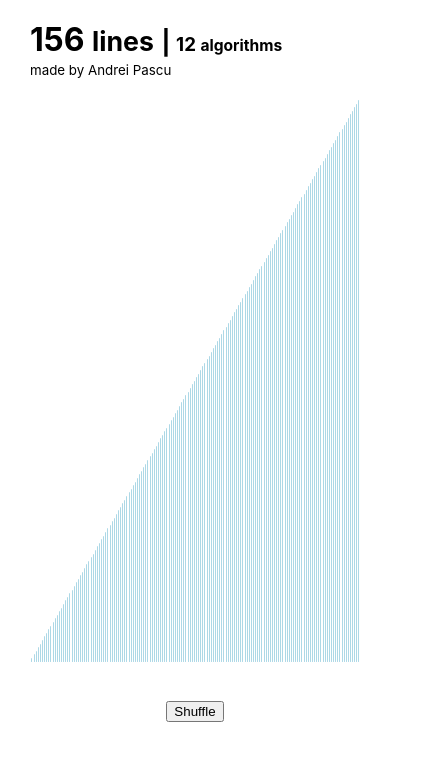
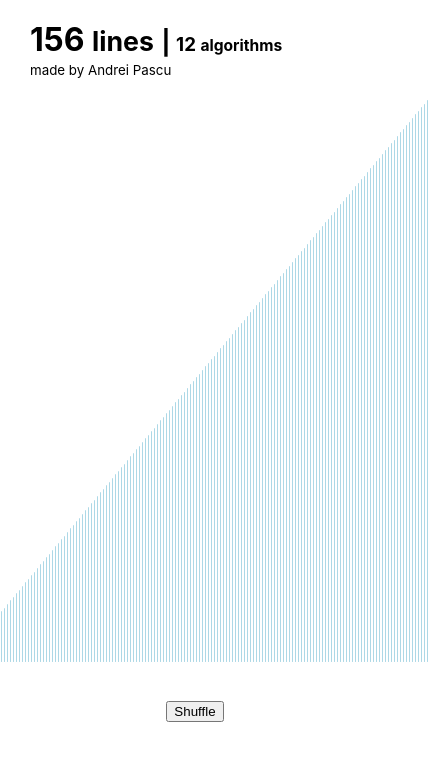
Before and after one commit to andreiui/sorting-visualized, a React (Create React App) app: page / in a window 390 px wide. Shown: the top 760 px of the page, 428 px wide, since content can reach past the window. Built offline with nearby package versions, Linux system fonts and the light colour scheme.

Commit message:
Minor changes to UI

```diff
--- a/src/sorting/Sorting.css
+++ b/src/sorting/Sorting.css
@@ -40,11 +40,11 @@ body {
 .text .a {
   text-decoration: none;
   color: black;
+  transition: 0.1s ease-in;
 }
 
 .text .a:hover {
-  text-decoration: underline;
-  color: blueviolet;
+  color: palevioletred;
 }
 
 .buttons {
@@ -91,9 +91,9 @@ body {
 
 @media only screen and (max-width: 800px) {
   .sorting .bar {
-    width: 2px;
+    width: 1px;
     flex-grow: 1;
-    flex-shrink: 1;
+    flex-shrink: 0;
     margin: 1px;
     border-radius: 1px;
   }
--- a/src/sorting/Sorting.js
+++ b/src/sorting/Sorting.js
@@ -86,7 +86,7 @@ class Sorting extends Component {
       class: "sorting",
       title: "Cocktail Sort",
       func: cocktailSort,
-      speed: 4,
+      speed: 6,
       active: "Sorting...",
     },
   ];
```
